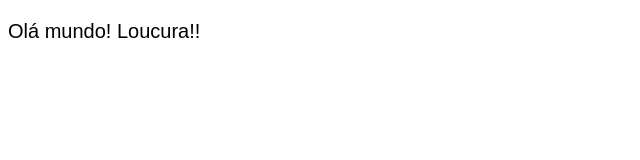
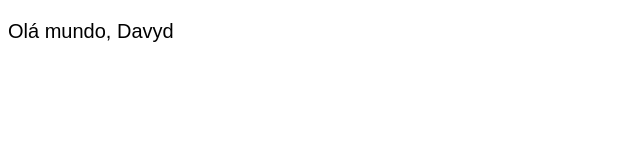
Before and after one commit to DavyddBF/react-curso, a React (Create React App) app in the folder states/: page / in a window 1280 px wide. Shown: the top 160 px of the page, without its empty margins (0-640 px from the left). Built offline with nearby package versions, Linux system fonts and the light colour scheme.

Commit message:
Criando um componente com classe

```diff
--- a/states/src/App.js
+++ b/states/src/App.js
@@ -1,13 +1,21 @@
+import { Component } from 'react';
 import './App.css';
 
-function App() {
-  return (
-    <div className="App">
-        <p>
-          Olá mundo! Loucura!!
-        </p>
-    </div>
-  );
+class App extends Component {
+  constructor(props) {
+    super(props);
+    this.state = {
+      nome: 'Davyd'
+    }
+  }
+
+  render() {
+    return (
+      <div>
+        <p>Olá mundo, { this.state.nome }</p>
+      </div>
+    );
+  }
 }
 
 export default App;
```
